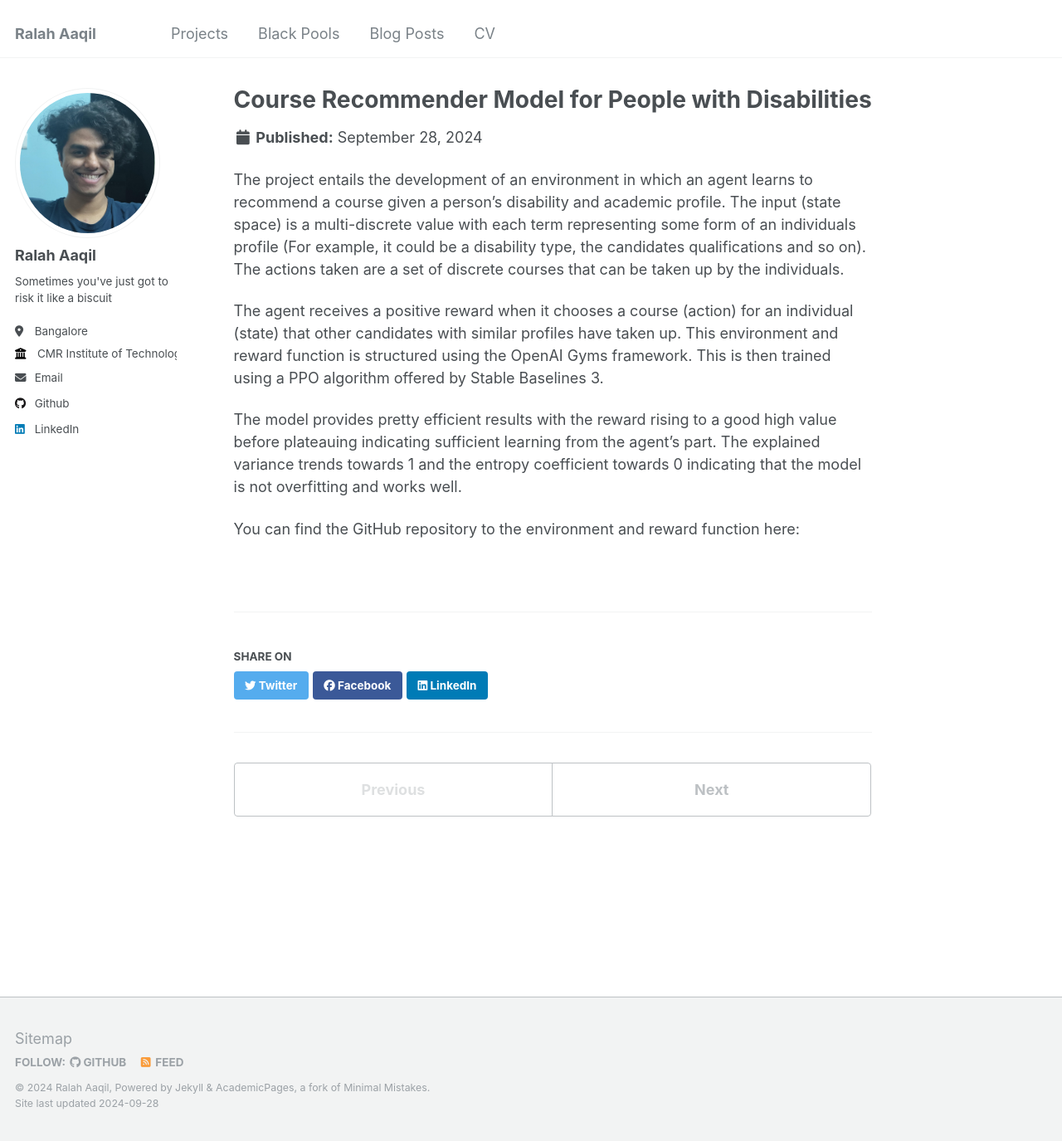
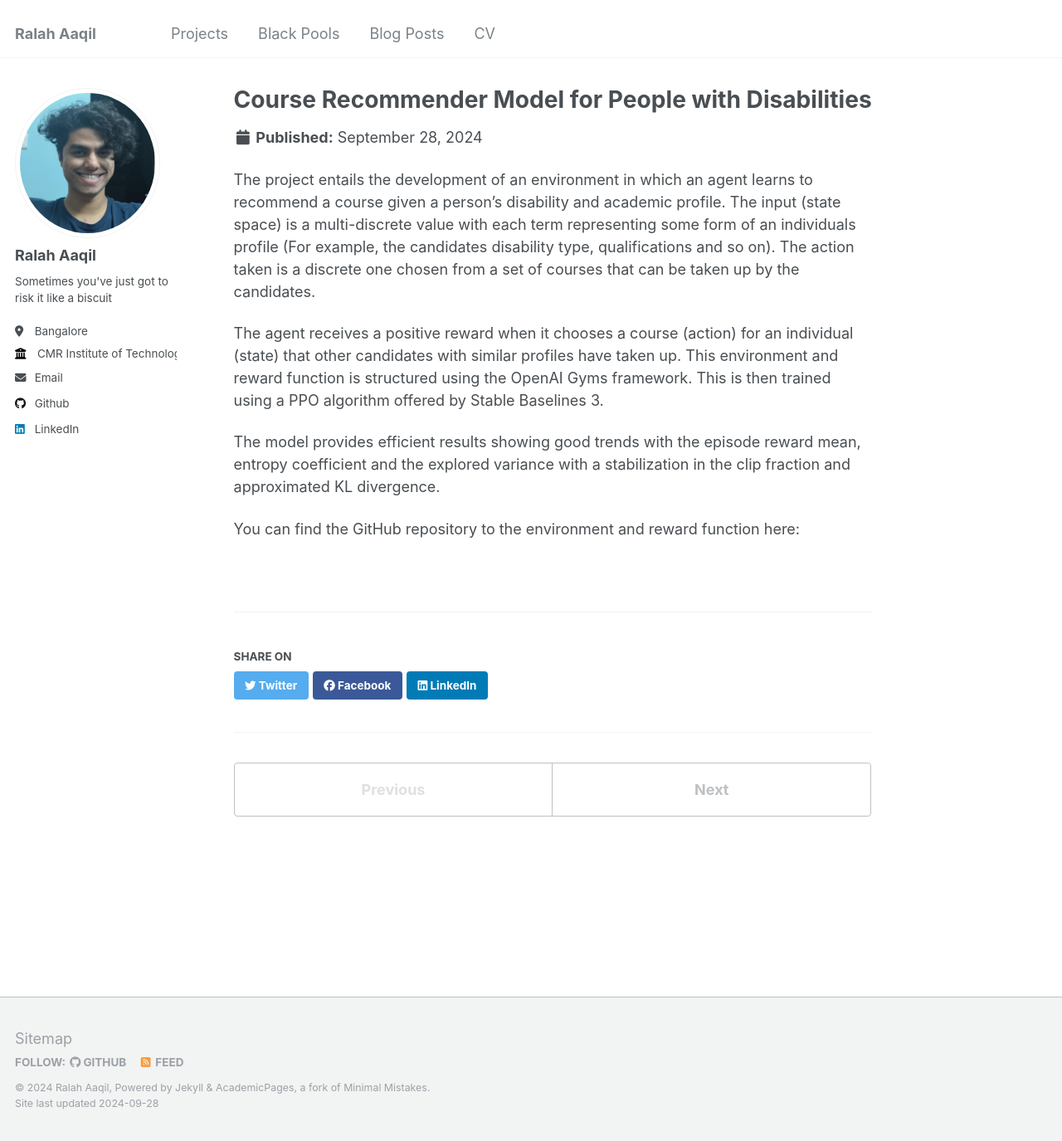
Before and after one commit to ralahaaqil/ralahaaqil.github.io, a Jekyll site: the page built from _portfolio/portfolio-1.md, in a window 1280 px wide and 1375 px high. Shown: the whole window at 83% size. Built offline with Jekyll 4.4.1, drawn with Linux system fonts in a browser that asks for light colours.

Commit message:
Update portfolio-1.md

```diff
--- a/_portfolio/portfolio-1.md
+++ b/_portfolio/portfolio-1.md
@@ -4,10 +4,10 @@ excerpt: "This project deals with a course recommendation model developed using
 collection: portfolio
 ---
 
-The project entails the development of an environment in which an agent learns to recommend a course given a person's disability and academic profile. The input (state space) is a multi-discrete value with each term representing some form of an individuals profile (For example, it could be a disability type, the candidates qualifications and so on). The actions taken are a set of discrete courses that can be taken up by the individuals.
+The project entails the development of an environment in which an agent learns to recommend a course given a person's disability and academic profile. The input (state space) is a multi-discrete value with each term representing some form of an individuals profile (For example, the candidates disability type, qualifications and so on). The action taken is a discrete one chosen from a set of courses that can be taken up by the candidates.
 
 The agent receives a positive reward when it chooses a course (action) for an individual (state) that other candidates with similar profiles have taken up. This environment and reward function is structured using the OpenAI Gyms framework. This is then trained using a PPO algorithm offered by Stable Baselines 3.
 
-The model provides pretty efficient results with the reward rising to a good high value before plateauing indicating sufficient learning from the agent's part. The explained variance trends towards 1 and the entropy coefficient towards 0 indicating that the model is not overfitting and works well.
+The model provides efficient results showing good trends with the episode reward mean, entropy coefficient and the explored variance with a stabilization in the clip fraction and approximated KL divergence.
 
 You can find the GitHub repository to the environment and reward function here:
```
